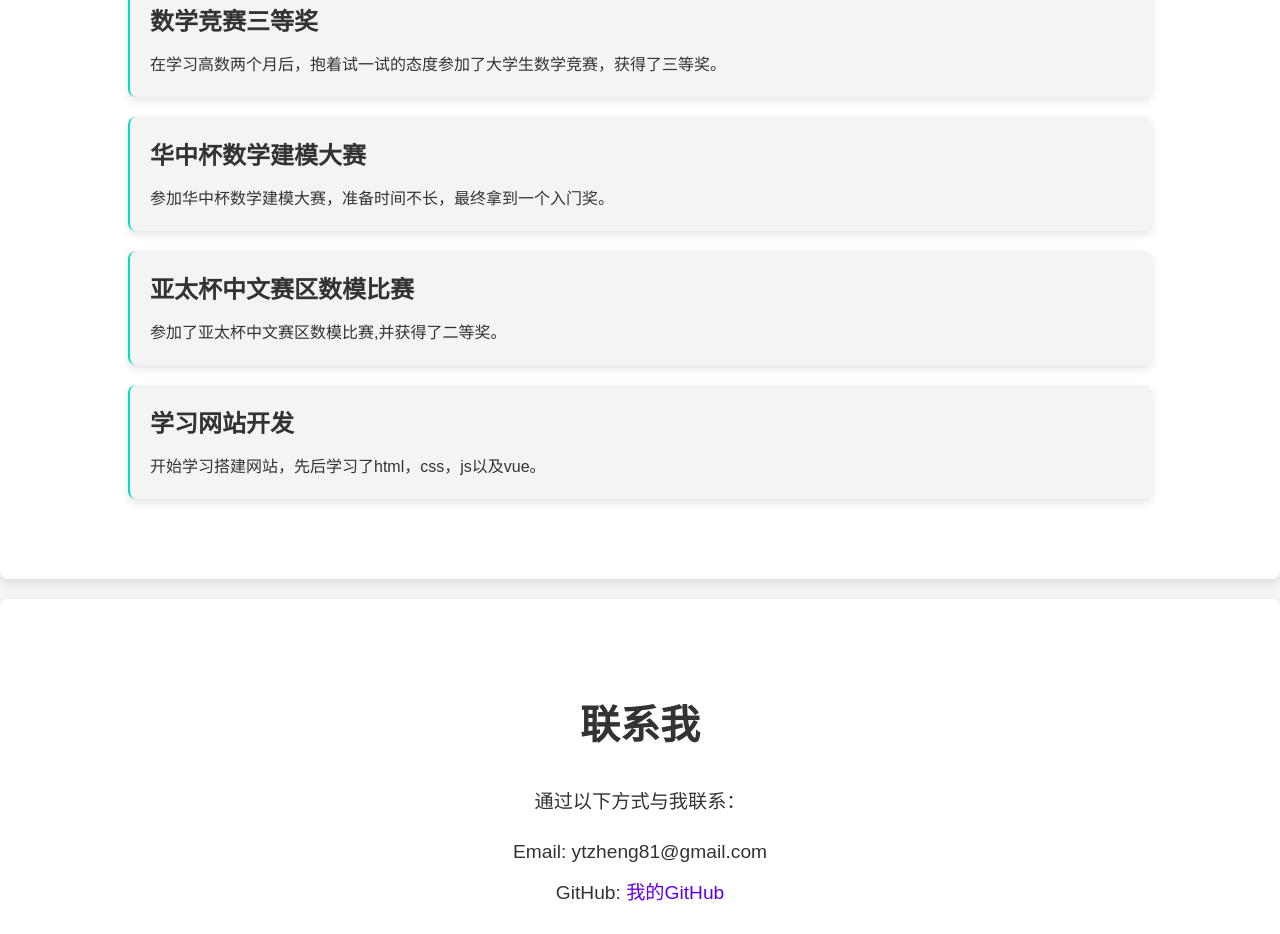
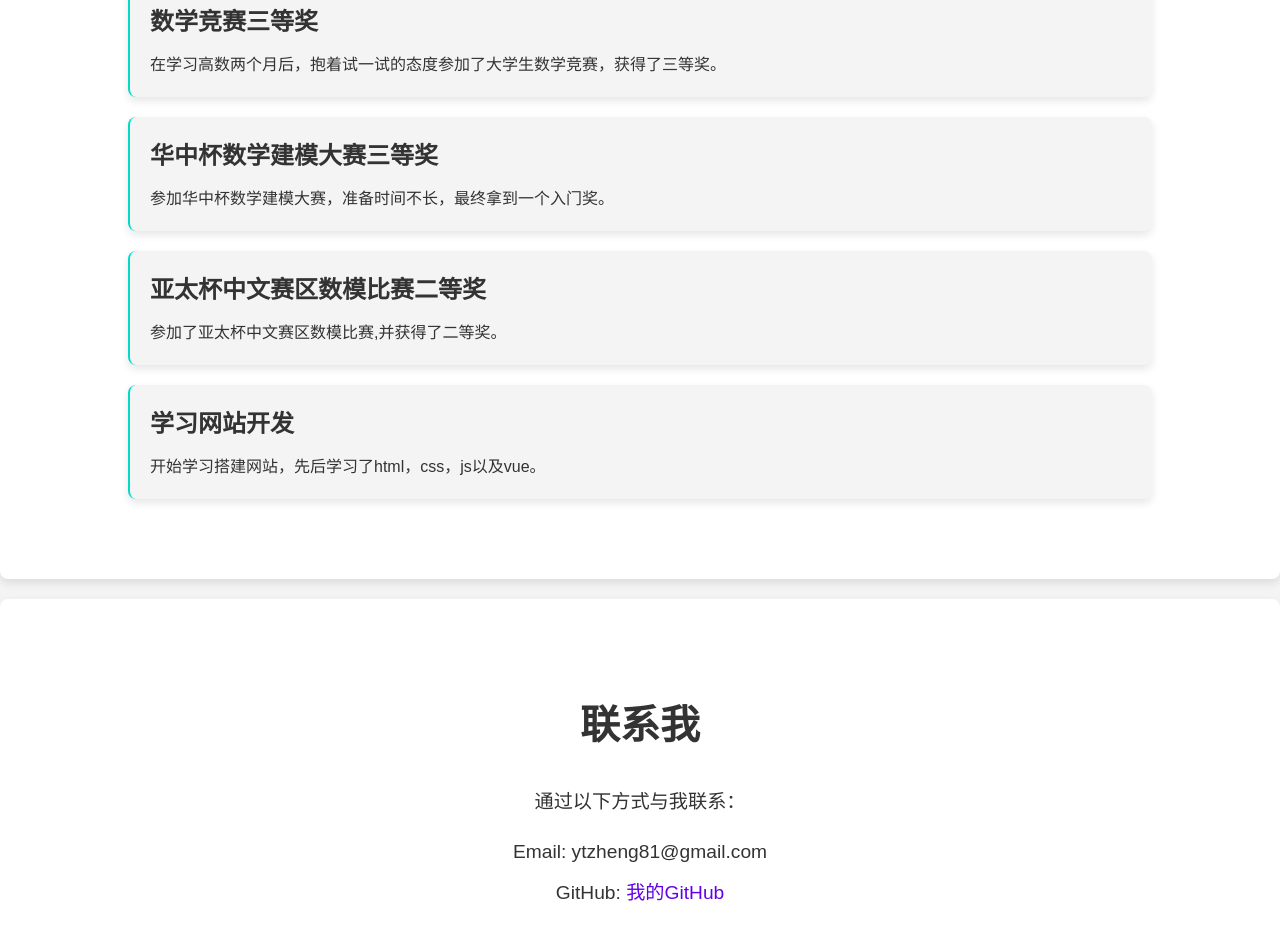
Before and after one commit to Liuxindianyin/my-blog, a plain HTML site: page index.html in a window 1280 px wide. Shown: the part 2236-3170 px from the top of the page. Drawn offline with Linux system fonts and the light colour scheme.

Commit message:
Update index.html

```diff
--- a/index.html
+++ b/index.html
@@ -85,11 +85,11 @@
                     <p>在学习高数两个月后，抱着试一试的态度参加了大学生数学竞赛，获得了三等奖。</p>
                 </div>
                 <div class="timeline-item" data-year="2024.4">
-                    <h4>华中杯数学建模大赛</h4>
+                    <h4>华中杯数学建模大赛三等奖</h4>
                     <p>参加华中杯数学建模大赛，准备时间不长，最终拿到一个入门奖。</p>
                 </div>
                 <div class="timeline-item" data-year="2024.7">
-                    <h4>亚太杯中文赛区数模比赛</h4>
+                    <h4>亚太杯中文赛区数模比赛二等奖</h4>
                     <p>参加了亚太杯中文赛区数模比赛,并获得了二等奖。</p>
                 </div>
                 <div class="timeline-item" data-year="2024.8">
```
